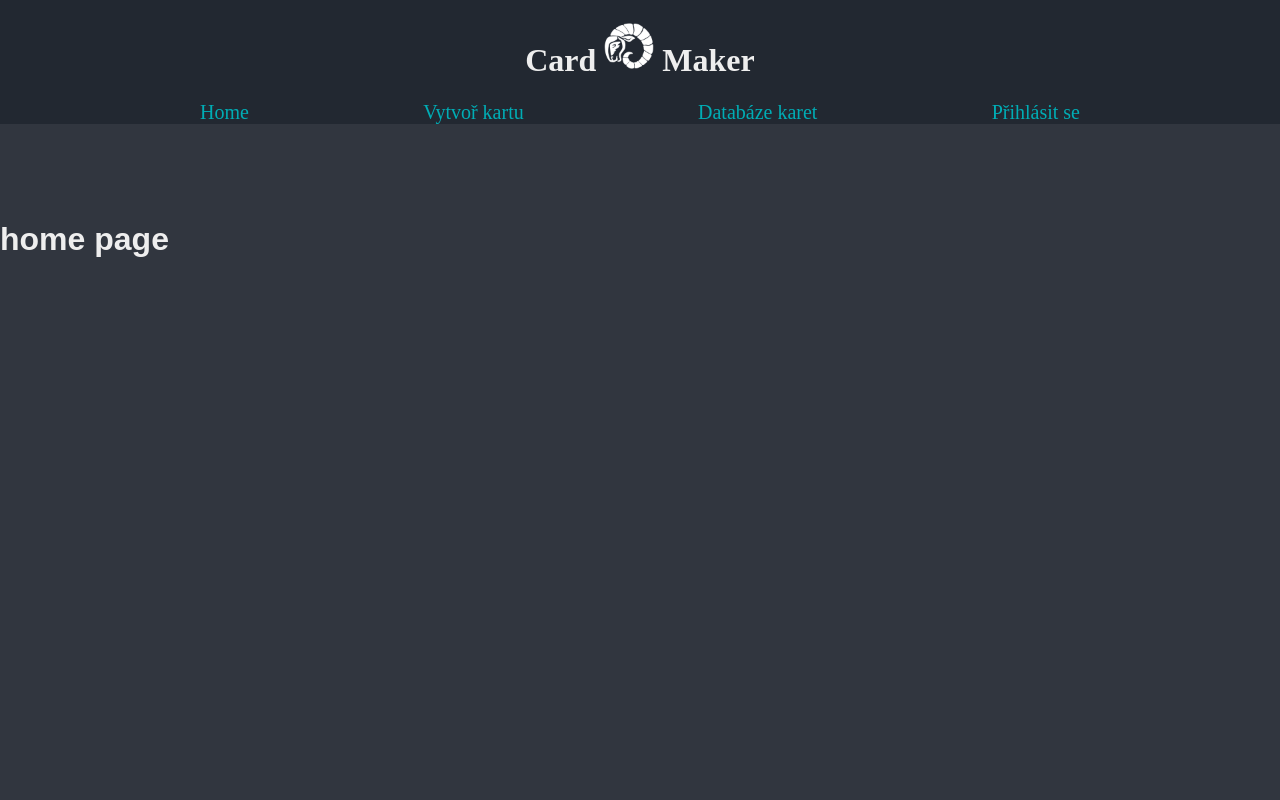
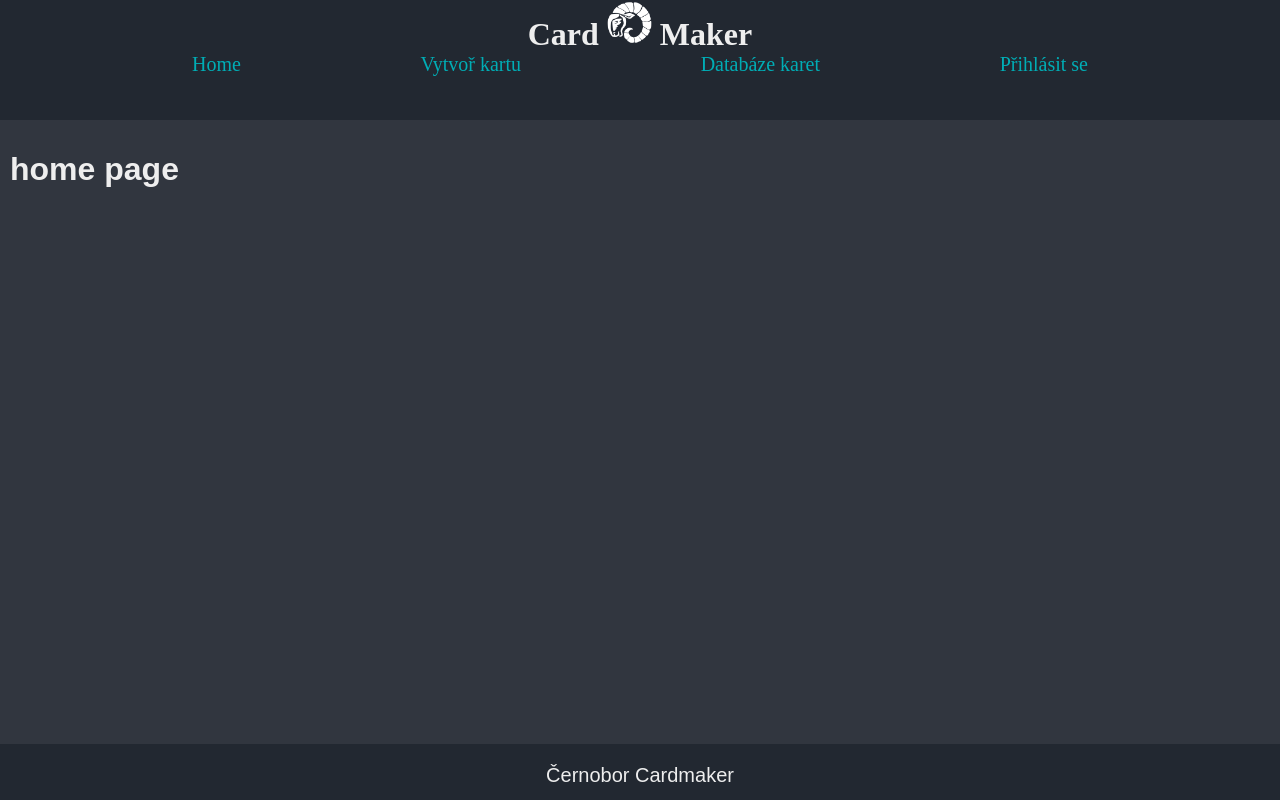
Before and after one commit to Cernobor/card-maker, a SvelteKit app in the folder cardMakerFE/: page / in a window 1280 px wide. Shown: the top 800 px of the page. Built offline with nearby package versions, Linux system fonts and the light colour scheme; no server answers; a web font is replaced by a local one.

Commit message:
adjust layout

```diff
--- a/cardMakerFE/src/routes/+layout.svelte
+++ b/cardMakerFE/src/routes/+layout.svelte
@@ -6,9 +6,10 @@
 <link rel="preconnect" href="https://fonts.googleapis.com" />
 <link rel="preconnect" href="https://fonts.gstatic.com" crossorigin />
 
-
 <div class="header-block">
-	<h1>Card <img alt="CB logo" src="/images/cb_logo_white.png" width="50px" /> Maker</h1>
+	<h1 class="page-title">
+		Card <img alt="CB logo" src="/images/cb_logo_white.png" width="45px" /> Maker
+	</h1>
 	<nav class="navbar">
 		<a href="/">Home</a>
 		<a href="/card">Vytvoř kartu</a>
@@ -20,11 +21,13 @@
 		{/if}
 	</nav>
 </div>
-<div class="page-container">
-	<slot class="main-content" />
+<div class="content-container">
+	<div class="main-content">
+		<slot />
+	</div>
 </div>
 <div>
-<footer class="footer-block">
-	<p>Černobor Cardmaker</p>
-</footer>
+	<footer class="footer-block">
+		<p class="footer-text">Černobor Cardmaker</p>
+	</footer>
 </div>
--- a/cardMakerFE/src/routes/styles.css
+++ b/cardMakerFE/src/routes/styles.css
@@ -20,7 +20,6 @@
 }
 
 
-
 body {
     margin: 0;
     padding: 0;
@@ -29,8 +28,8 @@ body {
     font-optical-sizing: auto;
     font-style: normal;
     color: #EEEEEE;
-    height: 100%;
 }
+
 nav {
     background-color: #222831;
 }
@@ -120,19 +119,20 @@ ul {
     margin: 0;
 }
 
-.page-container {
-    display: flex;
-    flex-direction: column;
-    min-height: 100vh;
-    padding-top: 200px;
+.content-container {
+    margin: 0;
+    margin-top: 15vh;
+    padding: 0;
+    min-height: 78vh;
 }
 
 .main-content {
-    flex: 1;
-    padding: 20px;
+    padding: 10px;
 }
 
 .header-block {
+    margin: 0;
+    padding: 0;
     position: fixed;
     left: 0;
     top: 0;
@@ -142,16 +142,41 @@ ul {
     font-weight: 200;
     font-style: normal;
     background-color: #222831;
+    height: 15vh;
 }
 
+.page-title {
+    margin-top: 0;
+    font-size: 32px;
+    padding-bottom: 0;
+    margin-bottom: 0;
+}
 
 .navbar {
     display: flex;
     justify-content: space-between;
     align-items: center;
-    padding: 0px 200px;
+    padding: 0px 15%;
     font-size: 20px;
     font-weight: 500;
+}
+
+.footer-block {
+    position: relative;
+    left: 0;
+    bottom: 0;
+    width: 100%;
+    height: 7vh;
+    background-color: #222831;
+    font-family: "Montserrat", sans-serif;
+    font-size: 20px;
+    color: #EEEEEE;
+    text-align: center;
+}
+
+.footer-text {
+    display: inline-block;
+    vertical-align: middle;
 }
 
 .card-input-form {
@@ -236,20 +261,6 @@ input, textarea, select, button { font-family:inherit; }
     color: #FF7F50;
 }
 
-.footer-block {
-    position: relative;
-    left: 0;
-    bottom: 0;
-    width: 100%;
-    height: 60px;
-    background-color: #222831;
-    font-family: "Montserrat", sans-serif;
-    font-optical-sizing: auto;
-    font-style: normal;
-    color: #EEEEEE;
-    text-align: center;
-}
-
 .tag-label-button {
     border: none;
     background-color: #00ADB5;
```
